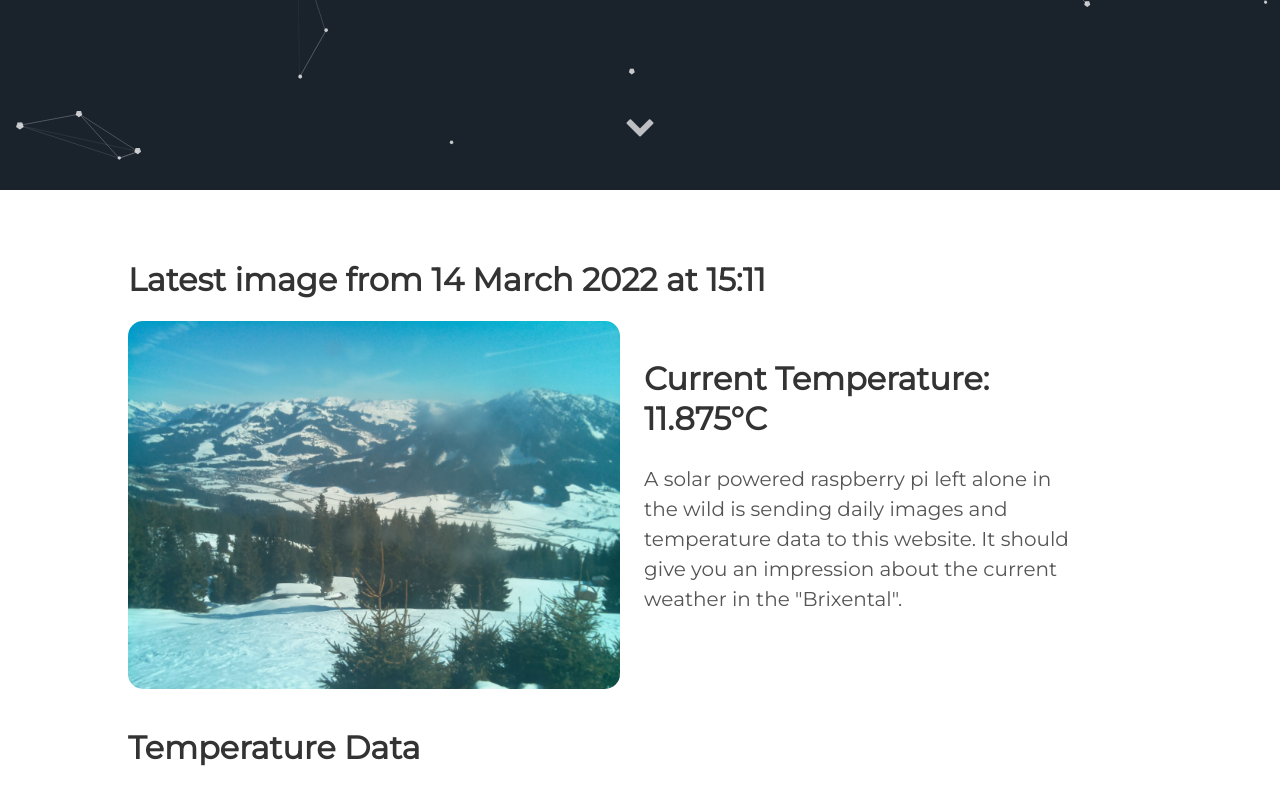
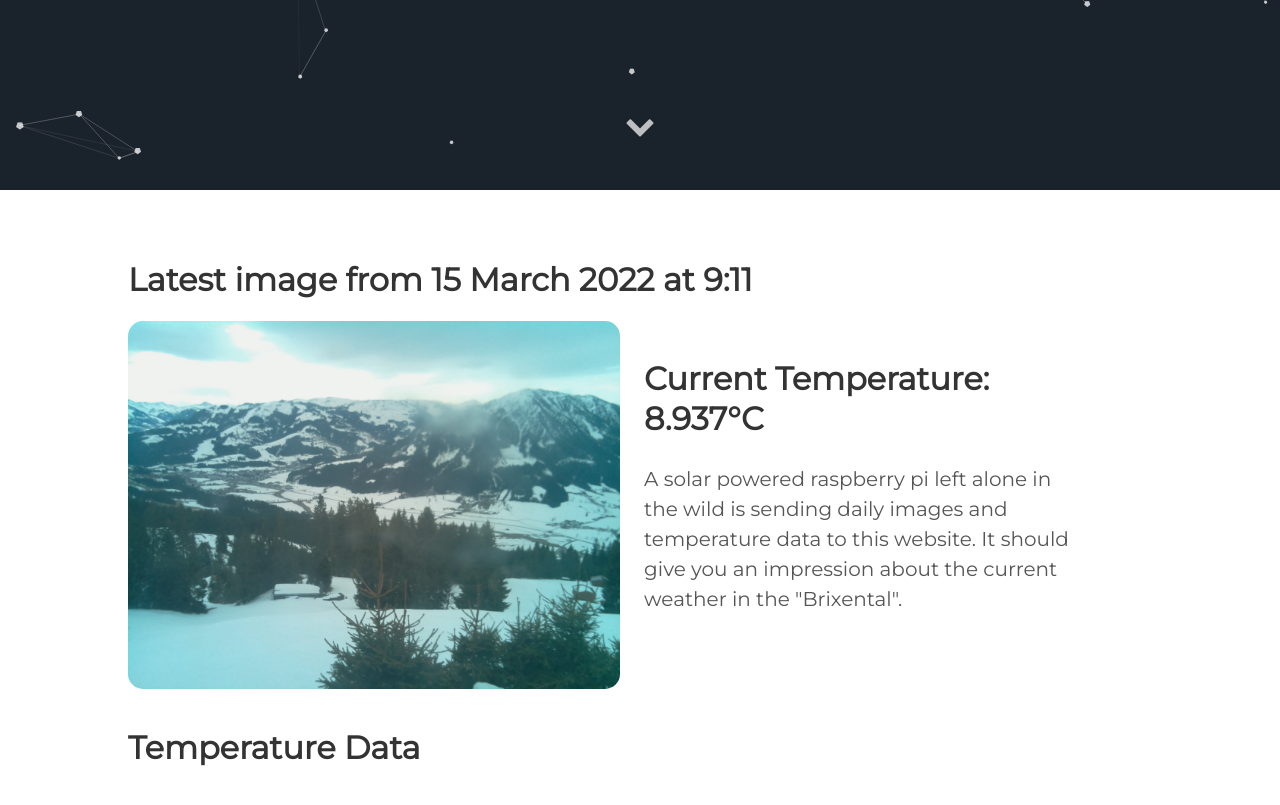
Before and after one commit to vektorious/vektorious.github.io, a Jekyll site: the page built from resources/huette.md, in a window 1280 px wide and 900 px high, scrolled down 710 px. Shown: the top 805 px of the window. Built offline with Jekyll 4.4.1, drawn with Linux system fonts in a browser that asks for light colours.

Commit message:
I'm a bot beep boop

```diff
--- a/resources/huette.md
+++ b/resources/huette.md
@@ -6,13 +6,13 @@ image: '/assets/img/'
 description: 'Live image from the Austrian alps'
 twitter_text: ' '
 ---
-## Latest image from 14 March 2022 at 15:11
+## Latest image from 15 March 2022 at  9:11
 <div class="huette">
   <div class="huette-image">
     <img src="{{ "/assets/img/huette.jpg" | prepend: site.baseurl }}">
   </div>
   <div class="huette-text">
-        <h2>Current Temperature: 11.875°C</h2>
+        <h2>Current Temperature: 8.937°C</h2>
         <p>A solar powered raspberry pi left alone in the wild is sending daily images and temperature data to this website. It should give you an impression about the current weather in the "Brixental".</p>
 
   </div>
```
Also changed, not shown: rpi-script/2022-03-15_090952.txt (renamed from rpi-script/2022-03-14_150952.txt, +5 -5 lines), rpi-script/huette.md (+2 -2 lines), assets/img/huette.jpg, assets/img/temp_plot.png, rpi-script/temp_plot.png, 1 other file.
